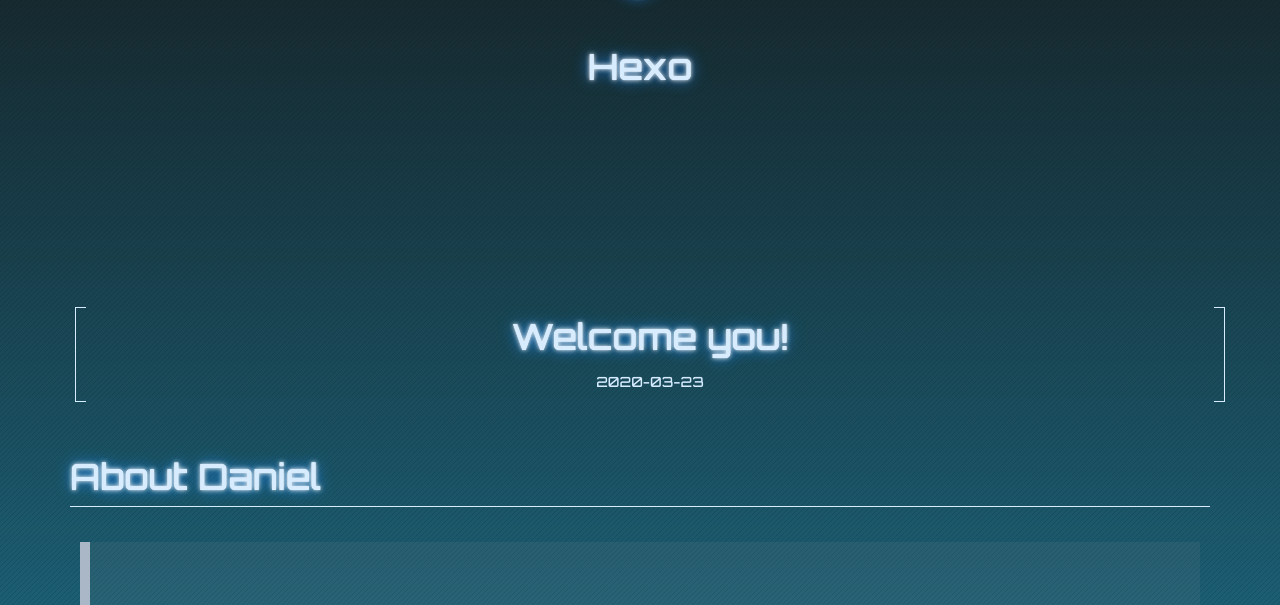
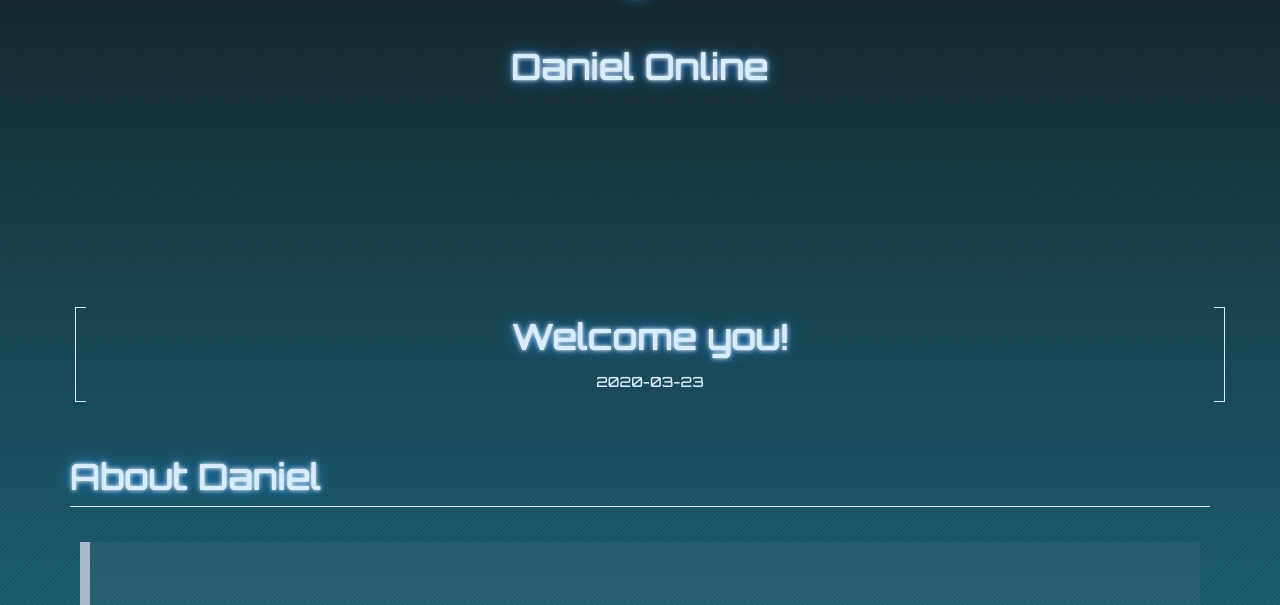
Before and after one commit to Joey820207/joey820207.github.io, a plain HTML site: page index.html in a window 1280 px wide. Shown: the part 163-768 px from the top of the page. Drawn offline with nearby package versions, Linux system fonts and the light colour scheme.

Commit message:
Site updated: 2020-03-23 20:37:08

```diff
--- a/index.html
+++ b/index.html
@@ -13,19 +13,19 @@
 
     <!--Author-->
 
-        <meta name="author" content="John Doe">
+        <meta name="author" content="Daniel Zou">
 
 
     <!--Open Graph Title-->
 
-        <meta property="og:title" content="Hexo"/>
+        <meta property="og:title" content="Daniel Online"/>
 
 
     <!--Open Graph Description-->
 
 
     <!--Open Graph Site Name-->
-    <meta property="og:site_name" content="Hexo"/>
+    <meta property="og:site_name" content="Daniel Online"/>
 
     <!--Type page-->
 
@@ -43,7 +43,7 @@
 
     <!-- Title -->
 
-    <title>Hexo</title>
+    <title>Daniel Online</title>
 
     <!-- Bootstrap Core CSS -->
     <link rel="stylesheet" href="//maxcdn.bootstrapcdn.com/bootstrap/4.0.0-alpha.2/css/bootstrap.min.css" integrity="sha384-y3tfxAZXuh4HwSYylfB+J125MxIs6mR5FOHamPBG064zB+AFeWH94NdvaCBm8qnd" crossorigin="anonymous">
@@ -128,7 +128,7 @@
     <div class="logo">
         <a href="/"><i class="logo-icon fa fa-cube" aria-hidden="true"></i></a>
 
-            <h1 id="main-title" class="title">Hexo</h1>
+            <h1 id="main-title" class="title">Daniel Online</h1>
 
     </div>
 </header>
```
Also changed, not shown: 2020/03/20/My-first-blog/index.html (+3 -3 lines), 2020/03/23/hello-world/index.html (+3 -3 lines), about/index.html (+3 -3 lines), archives/2020/03/index.html (+4 -4 lines), archives/2020/index.html (+4 -4 lines), archives/index.html (+4 -4 lines), schooling/index.html (+3 -3 lines).
